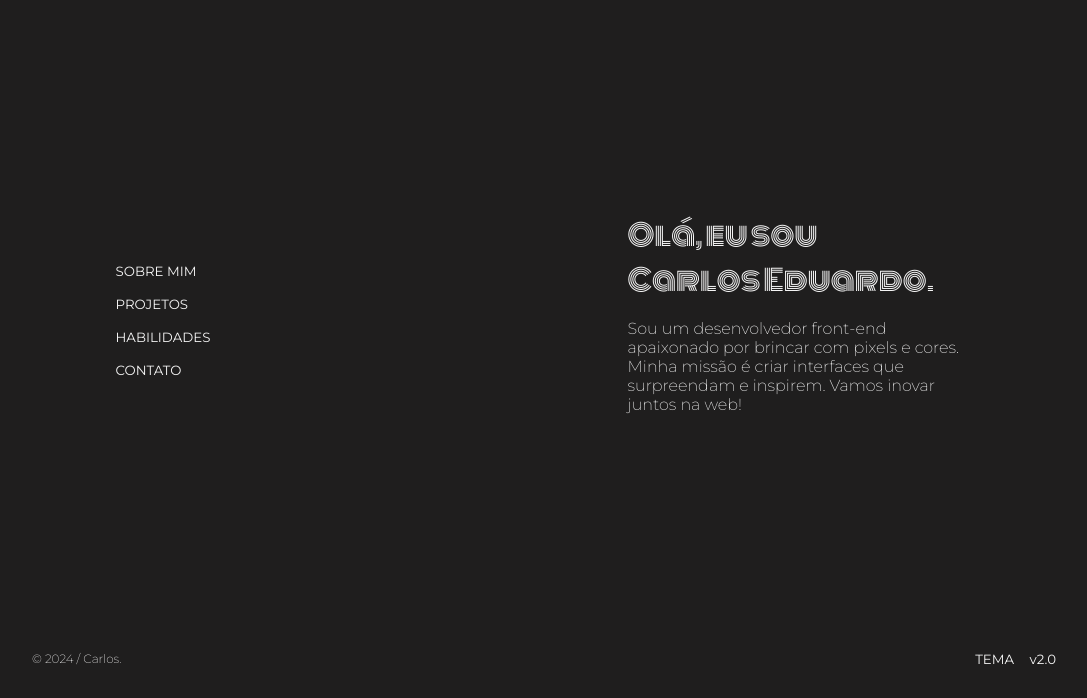
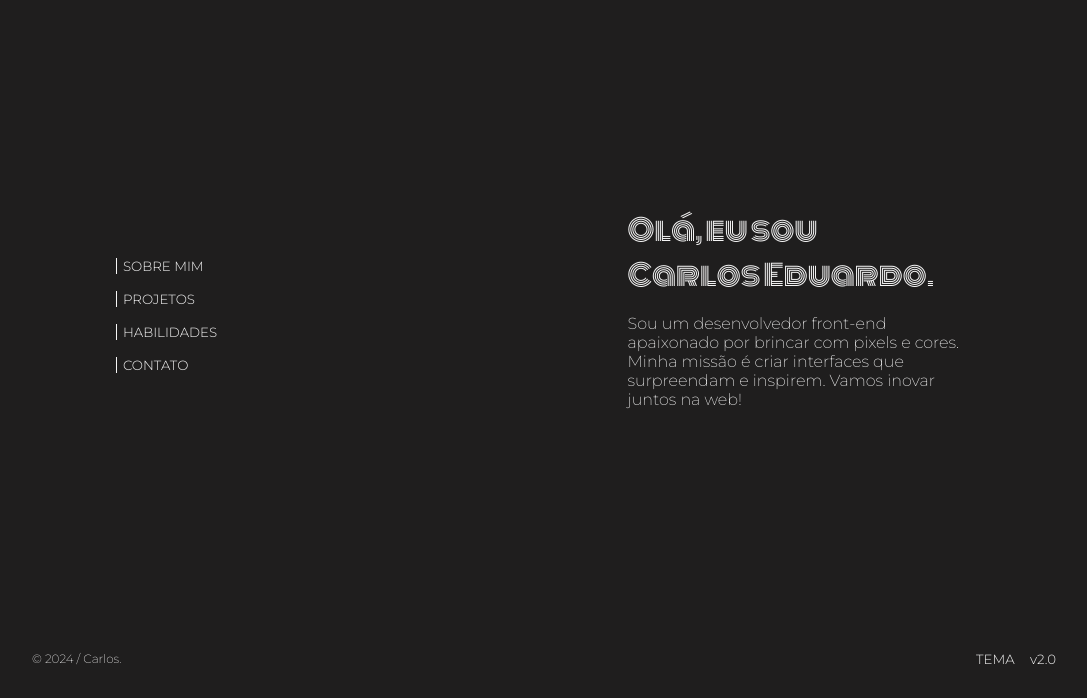
Before and after one commit to CarlosEduts/Portfolio-Versao-Anterior, a plain HTML site: page index.html in a window 1280 px wide. Both pictures are taken after a click on the button "TEMA". Shown: the part 102-800 px from the top of the page, without its empty margins (96-1183 px from the left). Drawn offline with Linux system fonts and the light colour scheme.

Commit message:
fix: Ajustes sutis no tamanho e posição dos elementos

```diff
--- a/Styles/index.css
+++ b/Styles/index.css
@@ -63,7 +63,7 @@ a {
 
 .navBar {
   width: 100%;
-  height: 110px;
+  height: 100px;
   padding: 0 10%;
   animation: appearAnim 1s 1 ease-in;
 }
@@ -75,7 +75,7 @@ a {
   justify-content: center;
   padding: 0 10%;
   width: 100%;
-  height: calc(100dvh - 190px);
+  height: calc(100dvh - 180px);
   flex-direction: column;
   animation: appearAnim 2s 1 ease-in;
 }
@@ -99,8 +99,10 @@ p {
   margin: 1rem 1rem 0rem 0rem;
   width: 100px;
   border: none;
-  font-weight: 400;
+  font-weight: 300;
   background: none;
+  border-left: 0.5px solid var(--secondary-color);
+  padding-left: 0.4rem;
   text-align: left;
   cursor: pointer;
 }
@@ -130,6 +132,7 @@ p {
   background: none;
   margin-left: 0.7rem;
   cursor: pointer;
+  font-weight: 300;
 }
 
 /* Page404 Styles ".page404" */
@@ -145,7 +148,11 @@ p {
   animation: appearAnim 0.2s 1 ease-in;
 }
 
-.darkTheme button,
+.darkTheme button {
+  color: var(--primary-color);
+  border-color: var(--primary-color);
+}
+
 .darkTheme a {
   color: var(--primary-color);
 }
```
